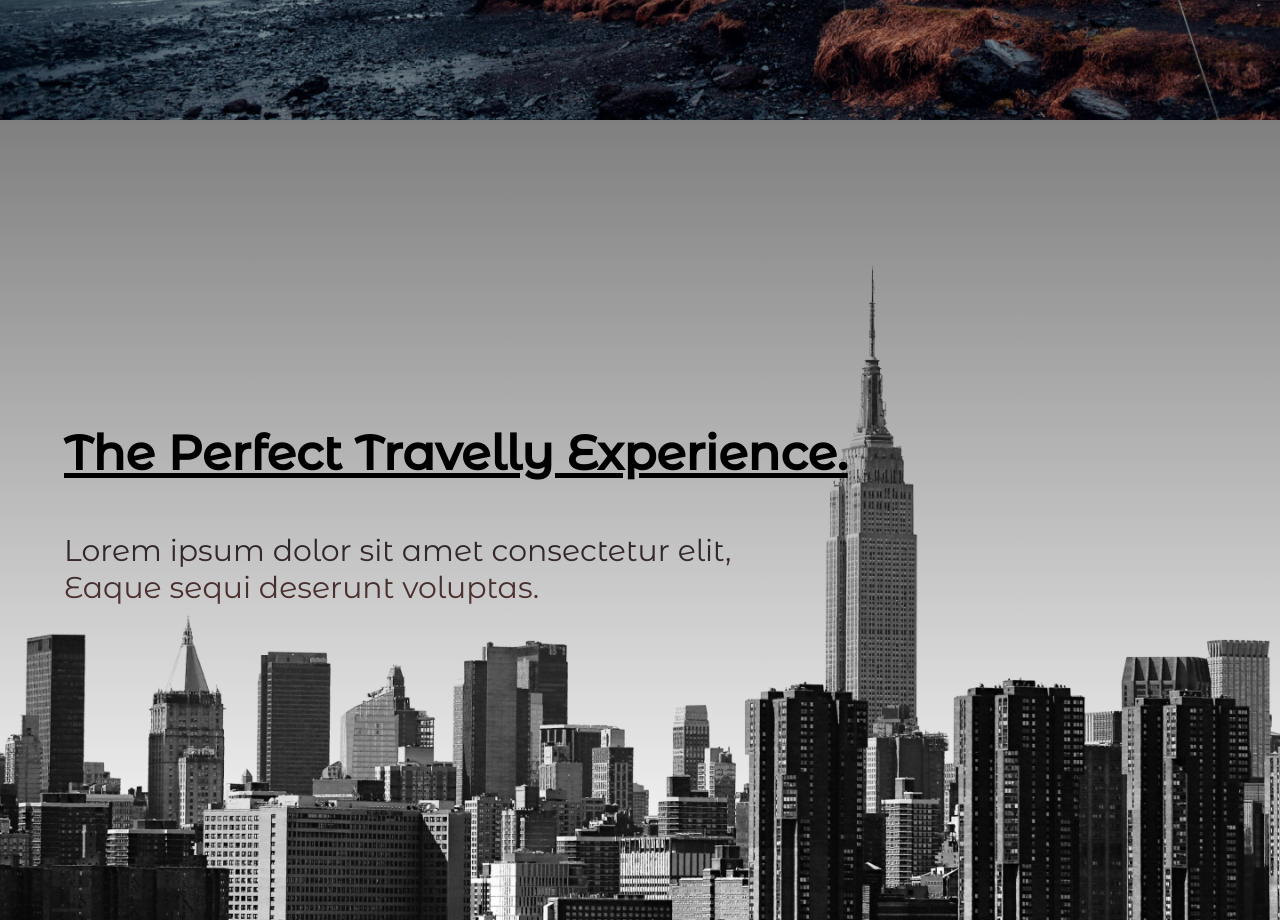
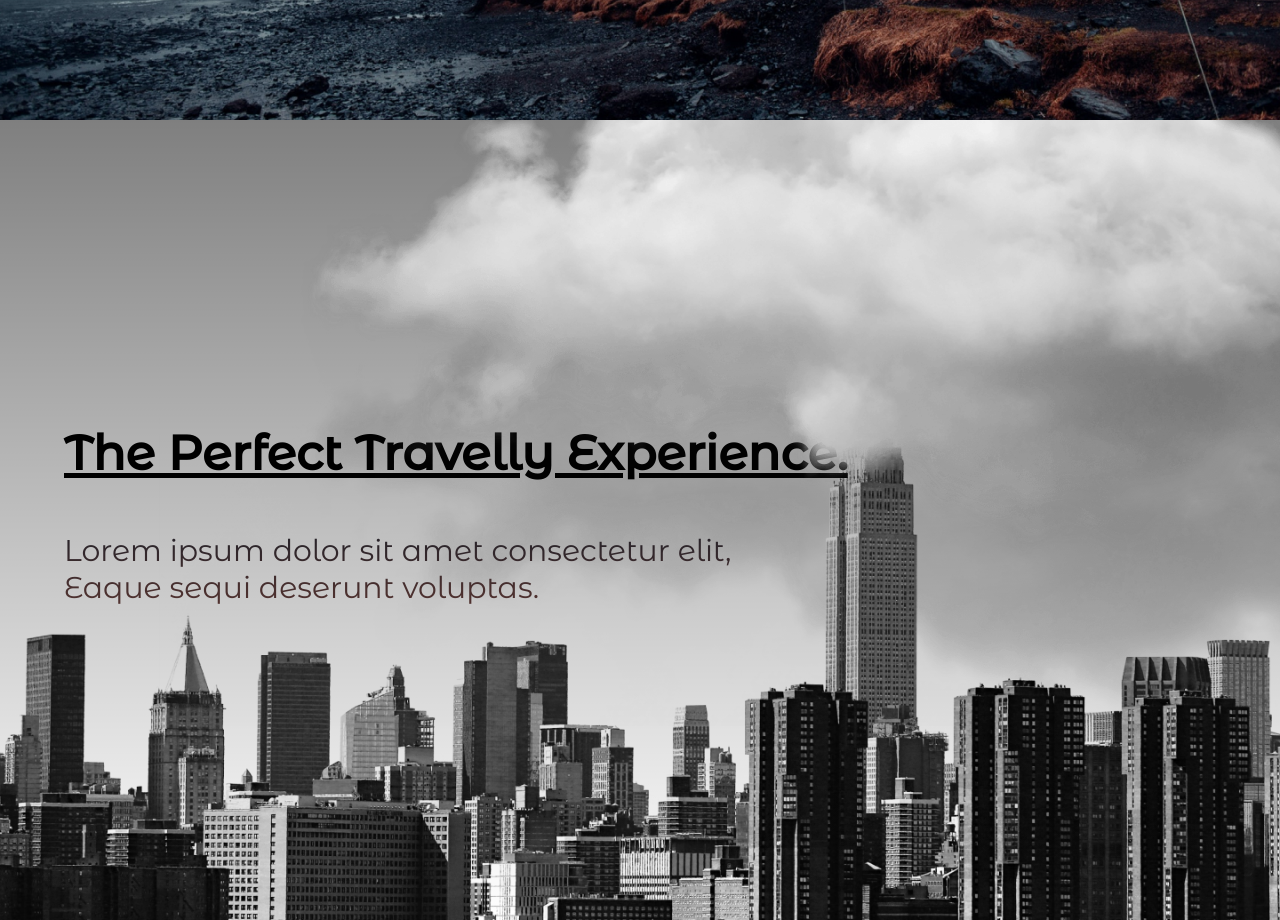
Before and after one commit to TamirisCss/travelly, a plain HTML site: page index.html in a window 1280 px wide. Shown: the part 680-1600 px from the top of the page. Drawn offline with Linux system fonts and the light colour scheme; a web font is replaced by a local one.

Commit message:
added clouds

```diff
--- a/index.html
+++ b/index.html
@@ -35,6 +35,8 @@
             <h3>Lorem ipsum dolor sit amet consectetur elit, </br>
                 Eaque sequi deserunt voluptas.
             </h3>
+            <img src="./img/cloud.png" class="moving-cloud-1 cloud" />
+            <img src="./img/cloud.png" class="moving-cloud-2 cloud" />
         </header>
     </section>
 </body>
--- a/style.css
+++ b/style.css
@@ -107,6 +107,7 @@ nav ul {
     background-position: center;
     display: flex;
     align-items: center;
+    position: relative;
 }
 
 .locations-head {
@@ -125,6 +126,20 @@ nav ul {
     -webkit-text-fill-color: transparent;
 }
 
+.cloud {
+    position: absolute;
+    top: 0%;
+    right: 0%;
+}
+.moving-cloud-1 {
+
+}
+.moving-cloud-2 {
+    top: 20%;
+    z-index: -1;
+    opacity: 0.5;
+}
+
 /*MEDIA QUERY*/
 @media (max-width: 932px) {
     html {
```
